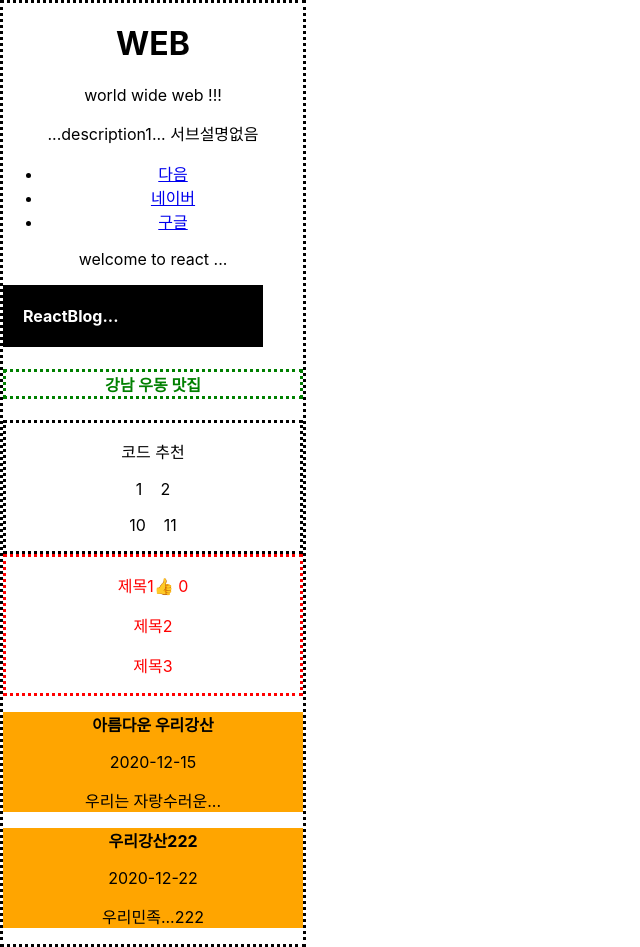
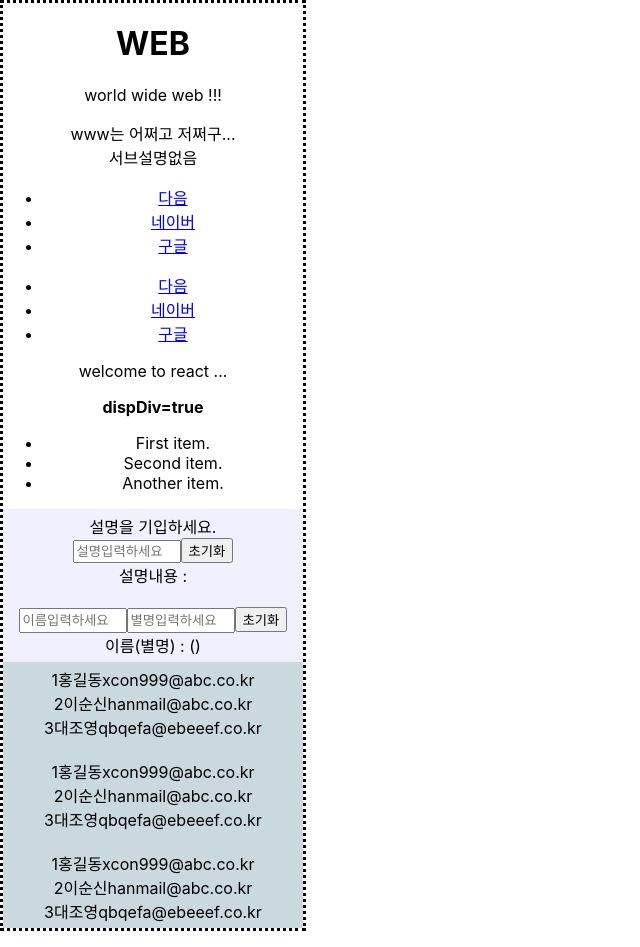
Before and after one commit to YOOJUNGIL/blog, a React (Create React App) app: page / in a window 1280 px wide. Shown: the whole page, without its empty margins (0-640 px from the left). Built offline with nearby package versions, Linux system fonts and the light colour scheme.

Commit message:
11.배열랜더링하기까지완료

```diff
--- a/src/App.js
+++ b/src/App.js
@@ -1,25 +1,45 @@
+import React from 'react';
+
 import './App.css';
 
 import Header from './components/Header';
 import Subheader from './components/Subheader';
 import Nav from './components/Nav';
 import Contents from './components/Contents';
+import ContentsTag from './components/ContentsTag';
 
 function App() {
     const headerInfo = {
         title: 'WEB', subTitle: 'world wide web !!!'
     };
+
     const navInfo = [
-        {urlName: '다음'  , urlAddress: 'www.daum.net'},
-        {urlName: '네이버', urlAddress: 'www.naver.com'},
-        {urlName: '구글'  , urlAddress: 'www.google.com'}
+        {urlName: '다음'
+            , urlAddress: 'www.daum.net'
+            , urlDesc: 'daum !!! welcome to daum.'},
+        {urlName: '네이버'
+            , urlAddress: 'www.naver.com'
+            , urlDesc: 'naver !!! welcome to naver.'},
+        {urlName: '구글'
+            , urlAddress: 'www.google.com'
+            , urlDesc: 'google !!! welcome to google.'}
     ];
+
+    let isChidrenDisp = true;
+    let dispDiv = false;
+
     return (
         <div className="App" style={ {width: 300, color: 'black', borderStyle: 'dotted'} }>
-          <Header contents={headerInfo}></Header>
-          <Subheader desc1="...description1..."></Subheader>
-          <Nav contents={navInfo}></Nav>
-          <Contents></Contents>
+            <Header contents={headerInfo}></Header>
+            <Subheader desc1="www는 어쩌고 저쩌구..."></Subheader>
+            <Nav contents={navInfo}></Nav>
+            {/*속성값key=value이지만 key만 있다면 무조건 true인식됨*/}
+            <Contents isChidrenDisp={isChidrenDisp} dispDiv>
+                <li>First item.</li>
+                <li>Second item.</li>
+                <li>Another item.</li>
+            </Contents>
+            <ContentsTag></ContentsTag>
         </div>
     );
 }
--- a/src/components/Contents.js
+++ b/src/components/Contents.js
@@ -1,4 +1,4 @@
-import { useState } from 'react';
+import React, { useState } from 'react';
 
 //컴포넌트(반복되는 덩어리 html, 자주변경되는 html 등등)
 function Modal({title, date, contents}) {
@@ -22,24 +22,38 @@ function Modal2(props) {
 }
 
 // article componant
-function Contents() {
+function Contents(props) {
     console.log('contents....');
 
-    //변수지정
+    //변수
     let post = '강남 우동 맛집';
 
-    //useState 재랜더링시 사용
+    //state 이용한 재랜더링
     let [글제목] = useState('코드 추천');
-    let [글제목들, 글제목들ref] = useState(['제목1', '제목2', '제목3']);
-    let [따봉, 따봉ref] = useState(0);
+    let [글제목들, 글제목들ref] = useState(['제목1', '제목2', '제목3']);//다차원배열
 
+    //첫번째(현재값),두번째(setter)
+    let [recom, setRecom] = useState(0);//일차원배열
+
+    //배열
     let num = [1, 2];
     let a = num[0];
     let c = num[1];
-    //위와 동격(aa=10, cc=11)
+    //배열[위와 동격(aa=10, cc=11)]
     let [aa, cc] = [10, 11];
 
     return (
+        <div>
+            <b>{props.dispDiv ? 'dispDiv=true' : 'dispDiv=false'}</b>
+
+            {/*삼항식 : children엘리먼트표시여부*/}
+            {props.isChidrenDisp
+              ?
+                  <article>
+                      {/*내부 엘리먼트 모두 표시*/}
+                      <ul>{props.children}</ul>
+                  </article>
+              :
                   <article>
                       {/*clssName사용*/}
                       <div className="black-nav">
@@ -62,9 +76,15 @@ function Contents() {
                           </p>
                       </div>
 
-          {/*이벤트지정*/}
+                      {/*이벤트실행*/}
                       <div style={{color: 'red', borderStyle: 'dotted'}}>
-            <p>{글제목들[0]}<span onClick={function(){  따봉ref(따봉+1); }}>👍</span> {따봉}</p>
+                          <p>
+                              {글제목들[0]}
+                              <span onClick={function(){ setRecom(recom+1); }}>👍</span>
+                              <span onClick={function(){ setRecom(recom-1); }}>👎</span>
+                              &nbsp;
+                              {recom}
+                          </p>
                           <p>{글제목들[1]}</p>
                           <p onClick={function(){
                               //다른 주소값을 가지도록 복제
@@ -74,10 +94,12 @@ function Contents() {
                           }}>{글제목들[2]}</p>
                       </div>
 
-          {/*component는 대문자로 시작, 그러면 파라미터는 어떻게 ???*/}
+                      {/*component는 대문자로 시작*/}
                       <Modal title="아름다운 우리강산" date="2020-12-15" contents="우리는 자랑수러운..."/>
                       <Modal2 title="우리강산222" date="2020-12-22" contents="우리민족...222"/>
                   </article>
+            }
+        </div>
     );
 }
 
--- /dev/null
+++ b/src/components/ContentsTag.js
@@ -0,0 +1,136 @@
+import React, { useState, useRef } from 'react';
+
+// Input컴포넌트(input tag추가)
+function Input() {
+    let [descConts, setDescConts] = useState('');//변수
+
+    const [nameConts, setNameConts] = useState({name: '', nickName: ''});//json
+    const {name, nickName} = nameConts;
+    const nameInput = useRef();
+
+    // 함수내의 함수로 입력내용 복제하기
+    function settingDescConts(e) {
+        setDescConts(e.target.value);
+    };
+
+    // 함수내의 함수로 입력내용 초기화하기
+    function initDescConts(e) {
+        //같은 state에 의해 동시 초기화됨
+        setDescConts('');
+    };
+
+    // json 입력내용 복제하기
+    function settingNameConts(e) {
+        const {value, name} = e.target;
+        setNameConts({
+            ...nameConts,
+            [name]: value
+        });
+    };
+
+    // json 입력내용 초기화하기
+    function initNameConts(e) {
+        setNameConts({
+            name: '',
+            nickName: ''
+        });
+        nameInput.current.focus();
+    };
+
+    return (
+        <div style={{padding: '5px', backgroundColor: '#0000ff0f'}}>
+            설명을 기입하세요.<br/>
+            <input type="text" style={{width:'100px', height:'17px', fontSize:'30'}}
+                onChange={settingDescConts} placeholder="설명입력하세요" value={descConts}/>
+            <button onClick={initDescConts}>초기화</button>
+            <div>설명내용 : {descConts}</div>
+
+            <br/>
+
+            <input type="text" name="name" style={{width:'100px', height:'19px', fontSize:'30'}}
+                onChange={settingNameConts} placeholder="이름입력하세요" value={name}
+                ref={nameInput}/>
+            <input type="text" name="nickName" style={{width:'100px', height:'19px', fontSize:'30'}}
+                onChange={settingNameConts} placeholder="별명입력하세요" value={nickName}/>
+            <button onClick={initNameConts}>초기화</button>
+            <div>이름(별명) : {name} ({nickName})</div>
+        </div>
+    );
+}
+
+// User컴포넌트(건별tag추가)
+function User({user}) {
+    return (
+        <div>
+            <span>{user.id}</span>
+            <span>{user.userName}</span>
+            <span>{user.email}</span>
+        </div>
+    );
+}
+
+// Users컴포넌트(목록조회tag추가)
+function Users() {
+    const users = [
+        {id: 1,
+            userName: '홍길동',
+            email: 'xcon999@abc.co.kr'},
+        {id: 2,
+            userName: '이순신',
+            email: 'hanmail@abc.co.kr'},
+        {id: 3,
+            userName: '대조영',
+            email: 'qbqefa@ebeeef.co.kr'}
+    ];
+
+    return (
+        <div style={ {padding: '5px', backgroundColor: '#cad9de'} }>
+            {/*1.전체for순회방식에 의한 추가*/}
+            {forUsers(users)}
+
+            <br/>
+
+            {/*2.전체foreach순회방식에 의한 추가*/}
+            {mapUsers(users)}
+
+            <br/>
+
+            {/*3.건별Component에 의한 추가*/}
+            {users.map(user => (
+                <User user={user}/>
+            ))}
+        </div>
+    );
+}
+
+// 전체순회에 의한 추가
+function forUsers(users) {
+    let html = [];
+    for(let i = 0; i < users.length; ++i) {
+        html.push(<div>{users[i].id}<span></span><span>{users[i].userName}</span><span>{users[i].email}</span></div>);
+    }
+    return html;
+}
+
+// 전체순회에 의한 추가
+function mapUsers(users) {
+    let html = [];
+    users.forEach(function(user){
+        html.push(<div>{user.id}<span></span><span>{user.userName}</span><span>{user.email}</span></div>);
+    });
+    return html;
+}
+
+// contentstag component
+function ContentsTag(props) {
+    console.log('contentstag...');
+
+    return (
+        <div>
+            <Input/>
+            <Users/>
+        </div>
+    );
+}
+
+export default ContentsTag;
--- a/src/components/Nav.js
+++ b/src/components/Nav.js
@@ -17,15 +17,26 @@ function fnLinks(e) {
     }
 }
 
+// 함수이용 dynamicHtml생성
+function makeDynamicHtml(props) {
+    let html = [];
+    let length = props.contents.length;
+    for(let i = 0; i < length; ++i) {
+        html.push(<li><a href="#" key={i} onClick={function(){ document.getElementById('pContents').innerHTML = props.contents[i].urlDesc }}>{props.contents[i].urlName}</a></li>);
+    }
+    return html;
+}
+
 // nav componant
 function Nav(props) {
     console.log('nav...');
 
+    //dynamicHtml생성
     let length = props.contents.length;
     let elements = '';
     if(length > 0) {
         for(let i=0; i<length; ++i) {
-          elements += '<li><a href="#" id="' + ('links' + i) + '">' + props.contents[i].urlName + '</a></li>';
+          elements += '<li><a href="#" key="' + i + '" id="' + ('links' + i) + '">' + props.contents[i].urlName + '</a></li>';
         }
     }
     else {
@@ -34,8 +45,12 @@ function Nav(props) {
 
     return (
         <nav>
-            {/*unescape:string을 html인식시키기*/}
+            {/*방법1.dynamicHtml(unescape)이용*/}
             <ul onClick={fnLinks} dangerouslySetInnerHTML={{__html: elements}}></ul>
+
+            {/*방법2.함수이용*/}
+            <ul>{makeDynamicHtml(props)}</ul>
+
             <div>
                 <p id="pContents">welcome to react ...</p>
             </div>
--- a/src/components/Subheader.js
+++ b/src/components/Subheader.js
@@ -4,7 +4,9 @@ function Subheader(props) {
 
     return (
         <div>
-            {props.desc1} {props.desc2}
+            {props.desc1}
+            <br />
+            {props.desc2}
         </div>
     );
 }
```
Lines whose indentation alone changed are shown as unchanged.
